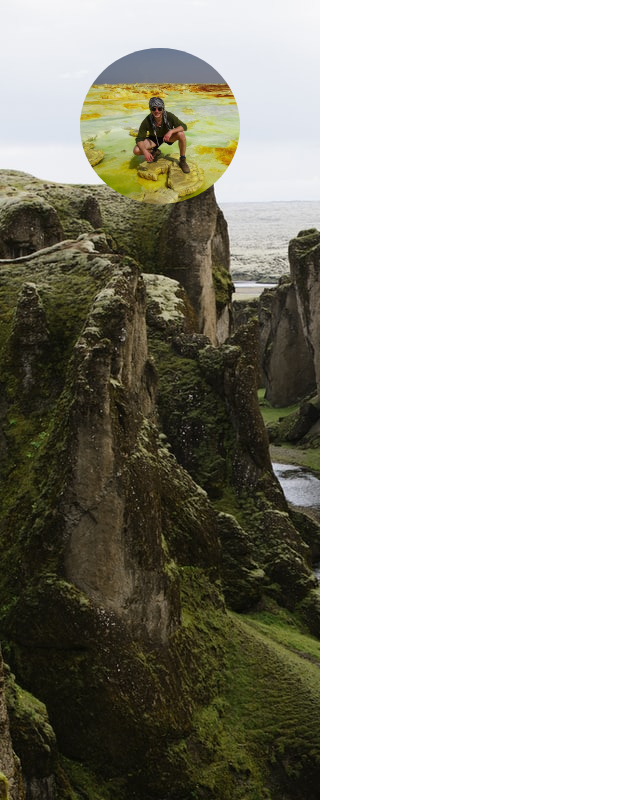
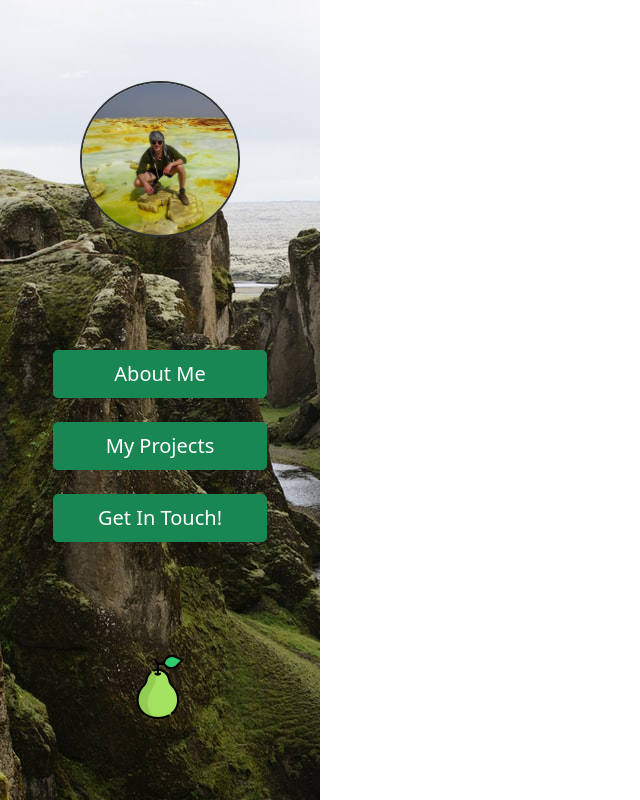
Before and after one commit to SPares393/personal-portfolio, a plain HTML site: page index.html in a window 1280 px wide. Shown: the whole page, without its empty margins (0-640 px from the left). Drawn offline with nearby package versions, Linux system fonts and the light colour scheme.

Commit message:
buttons and icon added to navbar

```diff
--- a/index.html
+++ b/index.html
@@ -16,7 +16,16 @@
   <body>
     <nav class="nav__bar">
       <img src="./images/nav_image.jpg" alt="Me" class="nav__bar__image" />
-      <div class="nav__bar__buttons"></div>
+      <div class="nav__bar__buttons d-grid gap-4 col-8 mx-auto">
+        <button type="button" class="btn btn-success btn-lg">About Me</button>
+        <button type="button" class="btn btn-success btn-lg">
+          My Projects
+        </button>
+        <button type="button" class="btn btn-success btn-lg">
+          Get In Touch!
+        </button>
+      </div>
+      <img src="./images/pear.png" alt="icon" class="nav__bar__icon" />
     </nav>
     <!-- <div>
       Icons made by
--- a/styles.scss
+++ b/styles.scss
@@ -14,6 +14,7 @@ $color-white: #fafafa;
   position: fixed;
   display: flex;
   flex-direction: column;
+  justify-content: space-evenly;
   align-items: center;
 
   //   &__box {
@@ -31,7 +32,16 @@ $color-white: #fafafa;
     border-radius: 50%;
     width: 50%;
     height: auto;
-    opacity: 1;
-    margin: 15%;
+    margin: 10%;
+    border: 2px solid $color-black;
+  }
+
+  &__buttons {
+    margin: 10%;
+  }
+
+  &__icon {
+    width: 20%;
+    margin: 10%;
   }
 }
```
Also changed, not shown: styles.css.
